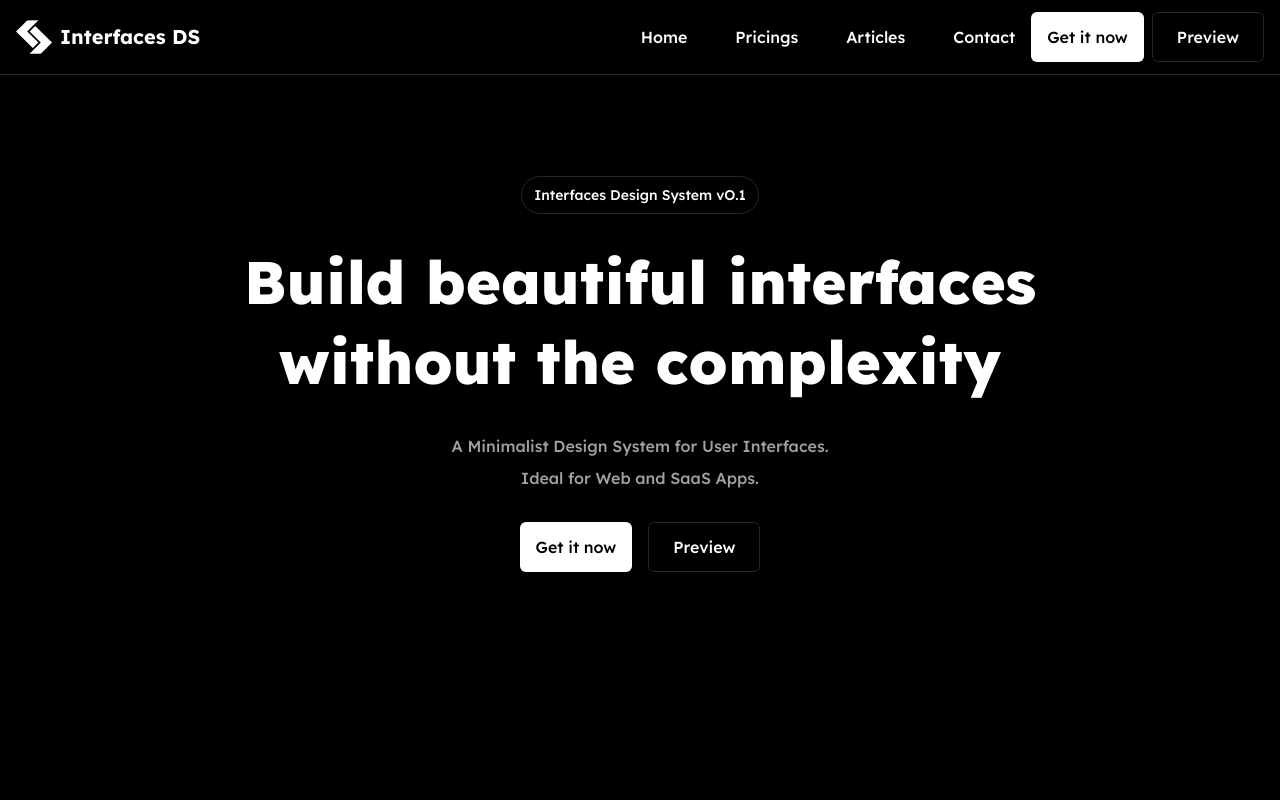
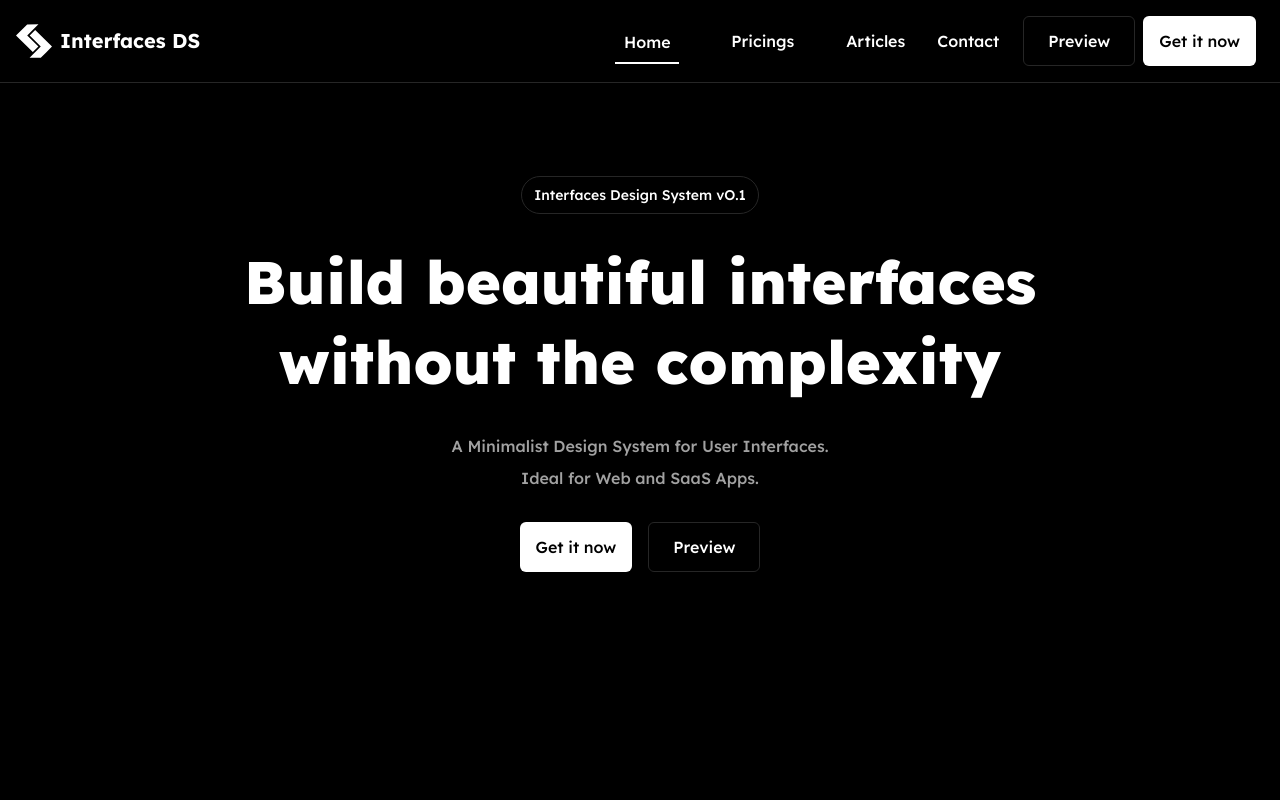
Before and after one commit to TaslimYusuf2210/InterfacesDS, a React (Vite) app in the folder Desktop/InterfacesDS/interfacesds/: page / in a window 1280 px wide. Shown: the top 800 px of the page. Built offline with nearby package versions, Linux system fonts and the light colour scheme.

Commit message:
Navbar 95%

```diff
--- a/Desktop/InterfacesDS/interfacesds/src/components/GetandPreview.jsx
+++ b/Desktop/InterfacesDS/interfacesds/src/components/GetandPreview.jsx
@@ -1,6 +1,6 @@
-function GetandPreview() {
+function GetandPreview({nav=true}) {
     return (
-        <div className="flex gap-2">
+        <div className={`flex gap-2 ${ nav ? "flex-row": "flex-row-reverse p-2"}`}>
                     <button className="cursor-pointer text-black font-medium bg-white rounded-md py-3 px-4 hover:bg-blue-50">Get it now</button>
                     <button className="cursor-pointer border font-medium border-accent px-6 py-3 rounded-md hover:text-black hover:bg-gray-100">Preview</button>
                 </div>
--- a/Desktop/InterfacesDS/interfacesds/src/components/Navbar.jsx
+++ b/Desktop/InterfacesDS/interfacesds/src/components/Navbar.jsx
@@ -4,7 +4,7 @@ import GetandPreview from "./GetandPreview";
 
 function Navbar() {
     return (
-        <nav className="bg-black flex justify-between px-4 pt-3 pb-3 border-b-accent border-b fixed w-full z-9999">
+        <nav className="bg-black flex justify-between px-4 pt-2 pb-2 border-b-accent border-b fixed w-full z-9999">
             <div className="flex items-center gap-2">
                 <span className="text-4xl">
                     <SiCssdesignawards />
@@ -14,23 +14,31 @@ function Navbar() {
                 </span>
             </div>
             <div className="flex items-center gap-4 font-medium">
-                <div className="flex gap-12">
+                <div className="flex items-center gap-3">
                     <NavLink
                     to="/"
                     end
-                    className={({isActive}) => isActive ? "text-red" : ""}
+                    className={({isActive}) =>
+                    `hover:bg-accent rounded-sm px-5 flex flex-col items-center gap-2 py-3 h-fit
+                    ${isActive ? " pb-0 after:content-[''] after:w-16 after:block after:h-0.5 after:bg-white " : ""} `}
                     >Home</NavLink>
                     <NavLink
                     to="/pricing"
-                    className={({isActive}) => isActive ? "text-red" : ""}
+                    className={({isActive}) =>
+                    `hover:bg-accent rounded-sm px-5 flex flex-col items-center gap-2 py-3
+                    ${isActive ? "pb-0 after:content-[''] after:w-16 after:block after:h-0.5 after:bg-white " : ""} `}
                     >Pricings</NavLink>
                     <NavLink
                     to="/articles"
-                    className={({isActive}) => isActive ? "text-red" : ""}
+                    className={({isActive}) =>
+                    `hover:bg-accent rounded-sm px-5 flex flex-col items-center gap-2 py-3
+                    ${isActive ? "pb-0 after:content-[''] after:w-16 after:block after:h-0.5 after:bg-white " : ""} `}
                     >Articles</NavLink>
                     <NavLink>Contact</NavLink>
                 </div>
-                <GetandPreview></GetandPreview>
+                <GetandPreview
+                nav={false}
+                ></GetandPreview>
             </div>
         </nav>
      );
```
